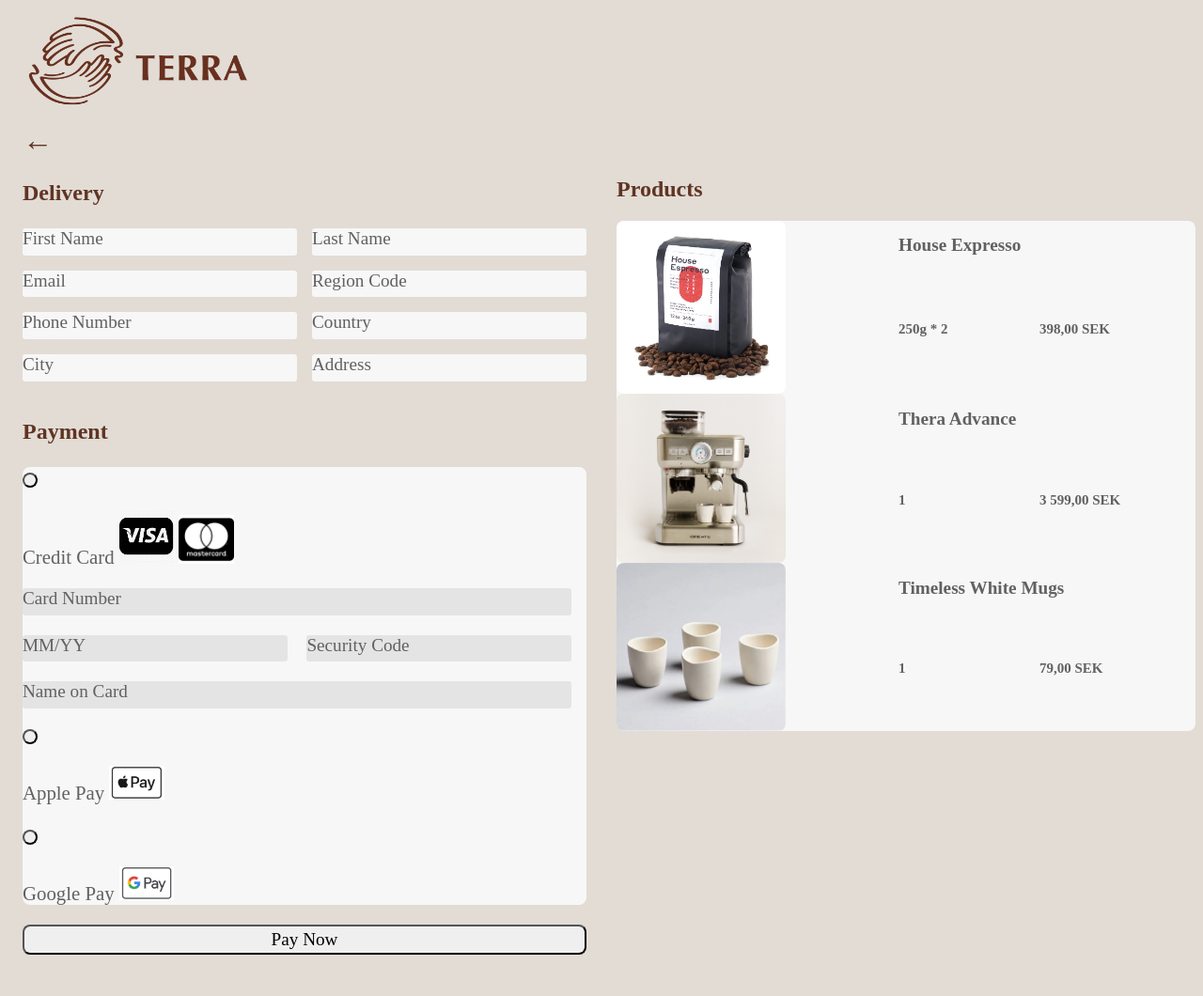
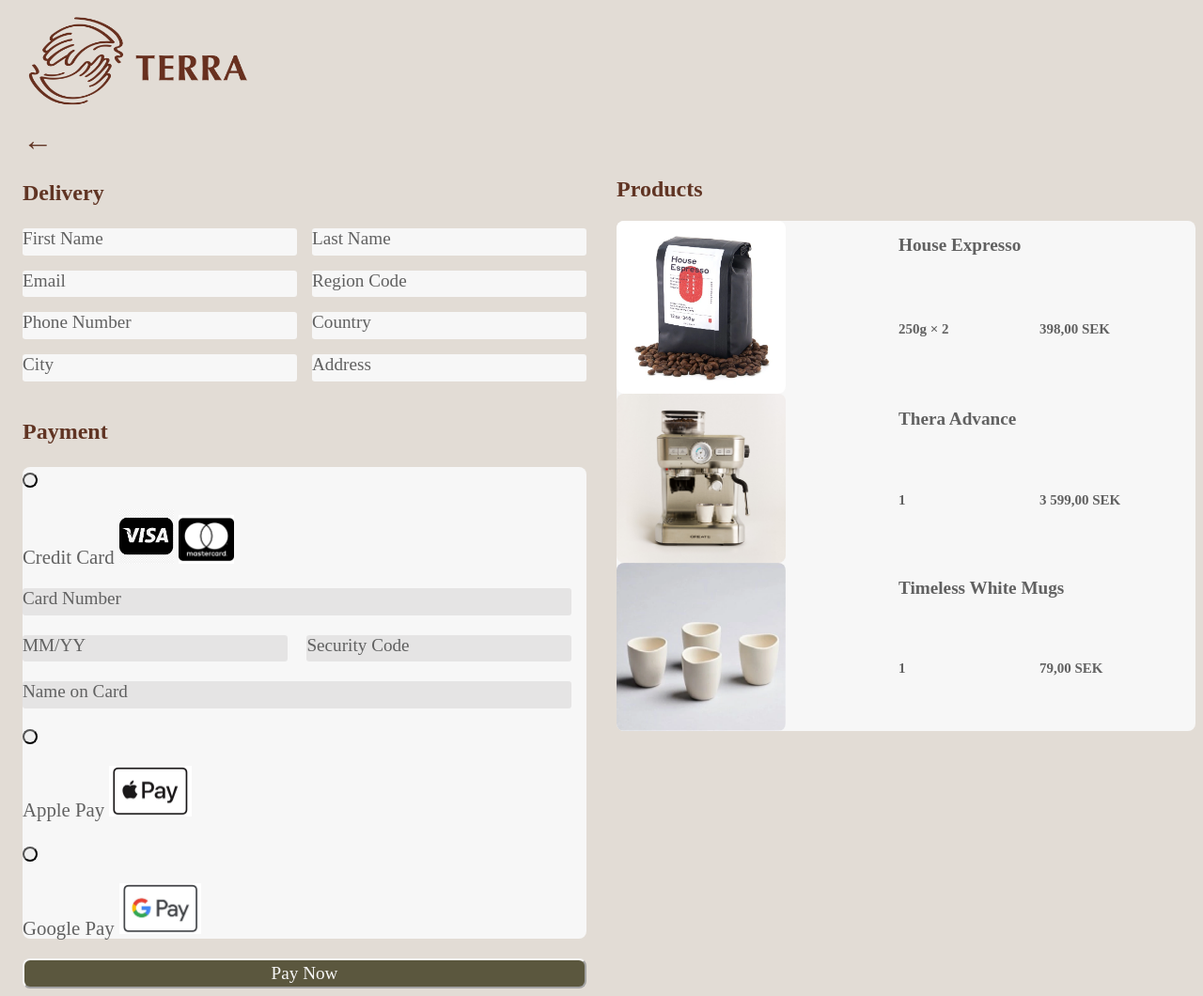
Before and after one commit to ju-nmd2023/wuid-project-group-14, a plain HTML site: page payment.html in a window 1280 px wide. Shown: the whole page at 94% size. Before the commit the page ends 1024 px from the top, so only its background shows below. Drawn offline with Linux system fonts and the light colour scheme.

Commit message:
Bugs fixed

```diff
--- a/css/payment.css
+++ b/css/payment.css
@@ -128,11 +128,11 @@ body {
 }
 
 #apple-pay {
-  width: 10%;
+  width: 15%;
 }
 
 #google-pay {
-  width: 10%;
+  width: 15%;
 }
 
 .pay-now-button {
@@ -140,7 +140,10 @@ body {
   width: 100%;
   border-radius: 0.5rem;
   font-size: 1.2rem;
-  font-family: 'Times New Roman', Times, serif;
+  font-family: "Times New Roman", Times, serif;
+  background-color: #5b573e;
+  color: #f7f7f7;
+  border-color: #f7f7f7;
 }
 
 .products-container {
--- a/payment.html
+++ b/payment.html
@@ -67,7 +67,7 @@
                 </div>
                 <!-- Apple Pay -->
                 <div class="apple_pay">
-                  <button class="round-button" id="apply-pay-button"></button>
+                  <button class="round-button" id="apple-pay-button"></button>
                   <p>
                     Apple Pay
                     <img
@@ -108,7 +108,7 @@
             <div class="product-detail">
               <h2 class="product-name">House Expresso</h2>
               <div class="product-number-and-price">
-                <h3 class="product-number">250g * 2</h3>
+                <h3 class="product-number">250g &#215 2</h3>
                 <h3 class="product-price">398,00 SEK</h3>
               </div>
             </div>
```
